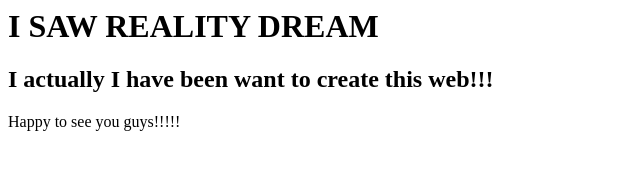
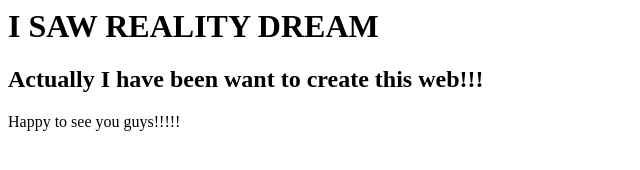
Before and after one commit to GraceNiyikiza/WebsiteIlike, a plain HTML site: page index.html in a window 1280 px wide. Shown: the whole page, without its empty margins (0-640 px from the left). Drawn offline with Linux system fonts and the light colour scheme.

Commit message:
Update index.html

```diff
--- a/index.html
+++ b/index.html
@@ -1,5 +1,5 @@
 <body>
   <h1> I SAW REALITY DREAM<h1>
-    <h2> I actually I have been want to create this web!!!</h2>
+    <h2> Actually I have been want to create this web!!!</h2>
     <p>Happy to see you guys!!!!!</p>
     </body>
```
